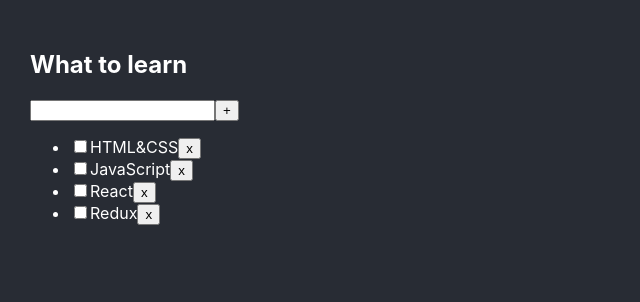
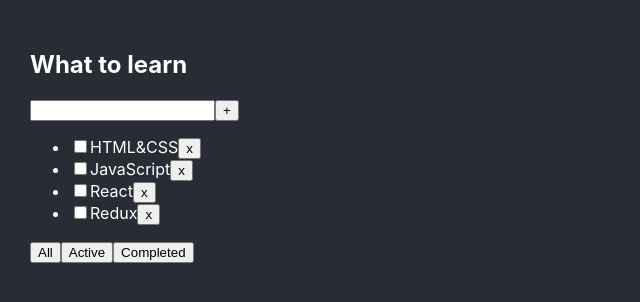
Before and after one commit to Reegulus/Todolist_TS, a React (Create React App) app: page / in a window 1280 px wide. Shown: the top 302 px of the page, without its empty margins (0-640 px from the left). Built offline with nearby package versions, Linux system fonts and the light colour scheme; the HTML template or start-up script is replaced by a standard one.

Commit message:
buttons filter

```diff
--- a/src/Todolist.tsx
+++ b/src/Todolist.tsx
@@ -24,6 +24,11 @@
                     )
                 })}
             </ul>
+            <div>
+                <button>All</button>
+                <button>Active</button>
+                <button>Completed</button>
+            </div>
 
         </div>
     );
```
